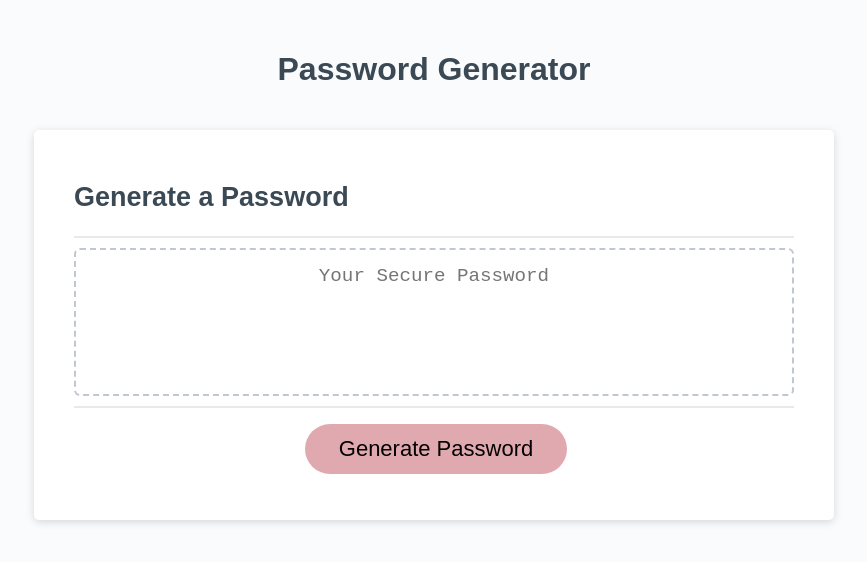
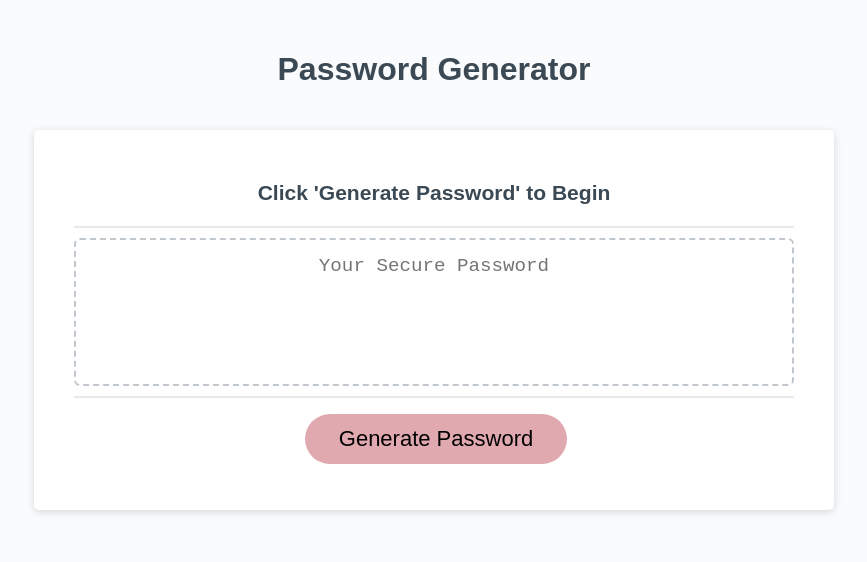
Before and after one commit to YessyIbarra/HW-3_Random-Password-Generator, a plain HTML site: page index.html in a window 1280 px wide. Shown: the whole page, without its empty margins (206-1073 px from the left). Drawn offline with Linux system fonts and the light colour scheme.

Commit message:
Updated HTML and README.

```diff
--- a/index.html
+++ b/index.html
@@ -14,7 +14,7 @@
       </header>
       <div class="card">
         <div class="card-header">
-          <h2>Generate a Password</h2>
+          <h3 style="text-align:center;">Click 'Generate Password' to Begin</h3>
         </div>
         <div class="card-body">
           <textarea
--- a/script.js
+++ b/script.js
@@ -49,5 +49,6 @@ function writePassword() {
 }
 
   //this is where we need to figure out how to print password to screen after we convert the array of numbers to a string.
+  //let realNewPassword = newPassword.toString()
   //let passwordText = document.querySelector("#password");
   //passwordText.value = newPassword;
```
Also changed, not shown: passwordGenerator.png (added), 1 other file.
